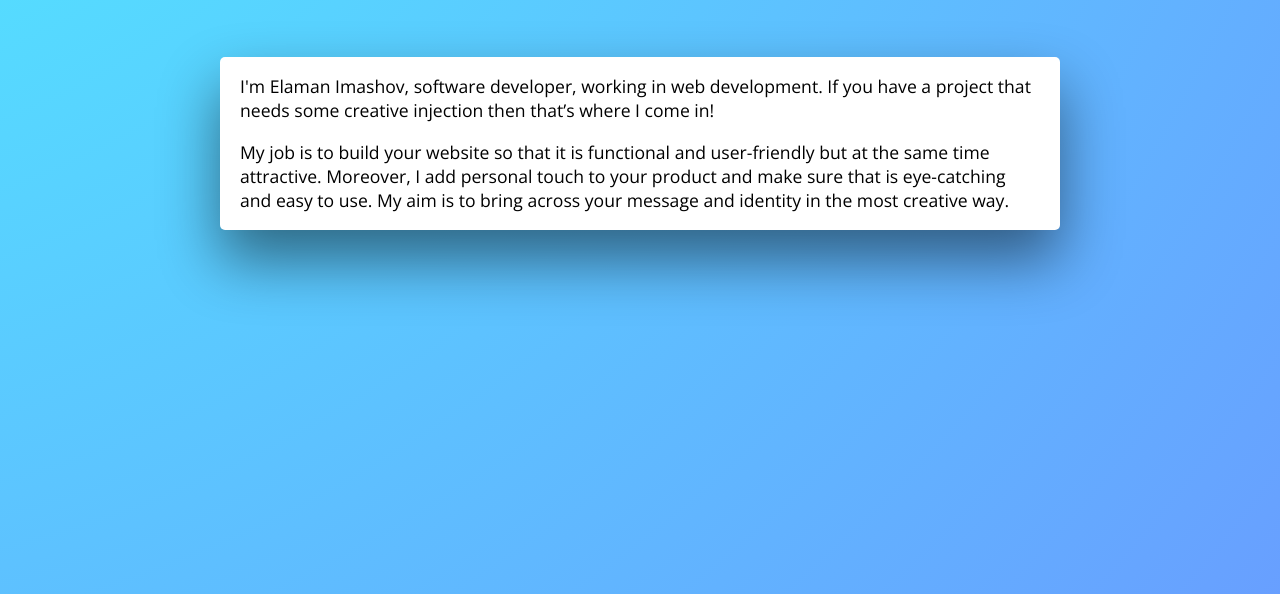
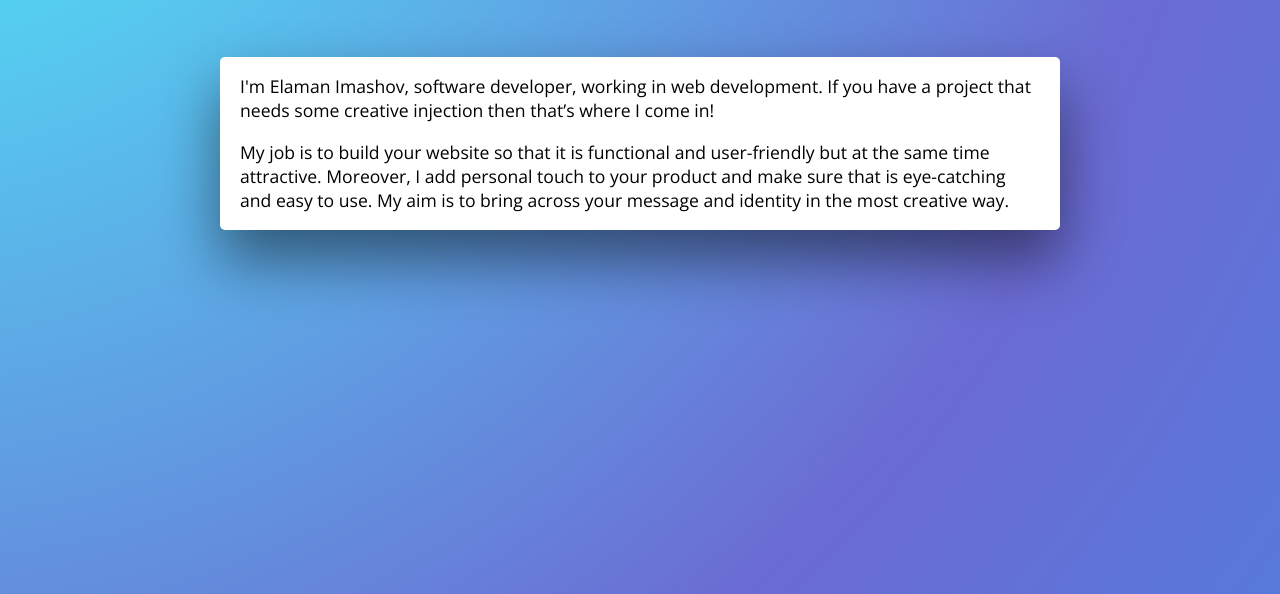
Before and after one commit to Kadyraliev-Syimyk/elaman.github.io, a plain HTML site: page index.html in a window 1280 px wide. Shown: the part 206-800 px from the top of the page. Drawn offline with nearby package versions, Linux system fonts and the light colour scheme.

Commit message:
Fixed gradient

```diff
--- a/main.css
+++ b/main.css
@@ -6,8 +6,8 @@
 body {
   margin: 0;
   padding: 0 15px 80px;
-  background-image: radial-gradient(circle farthest-corner at -25% -25%, #4affff, #7575ff);
-  background-size: 100% 2000px;
+  background-image: radial-gradient(circle farthest-corner at -10% -5%, #4affff 0%, #6b6bd3 30%, #00b8ff 80%, #0003ff 100%);
+  background-size: 100% 4000px;
 
   font-family: 'Open Sans', sans-serif;
 }
```
